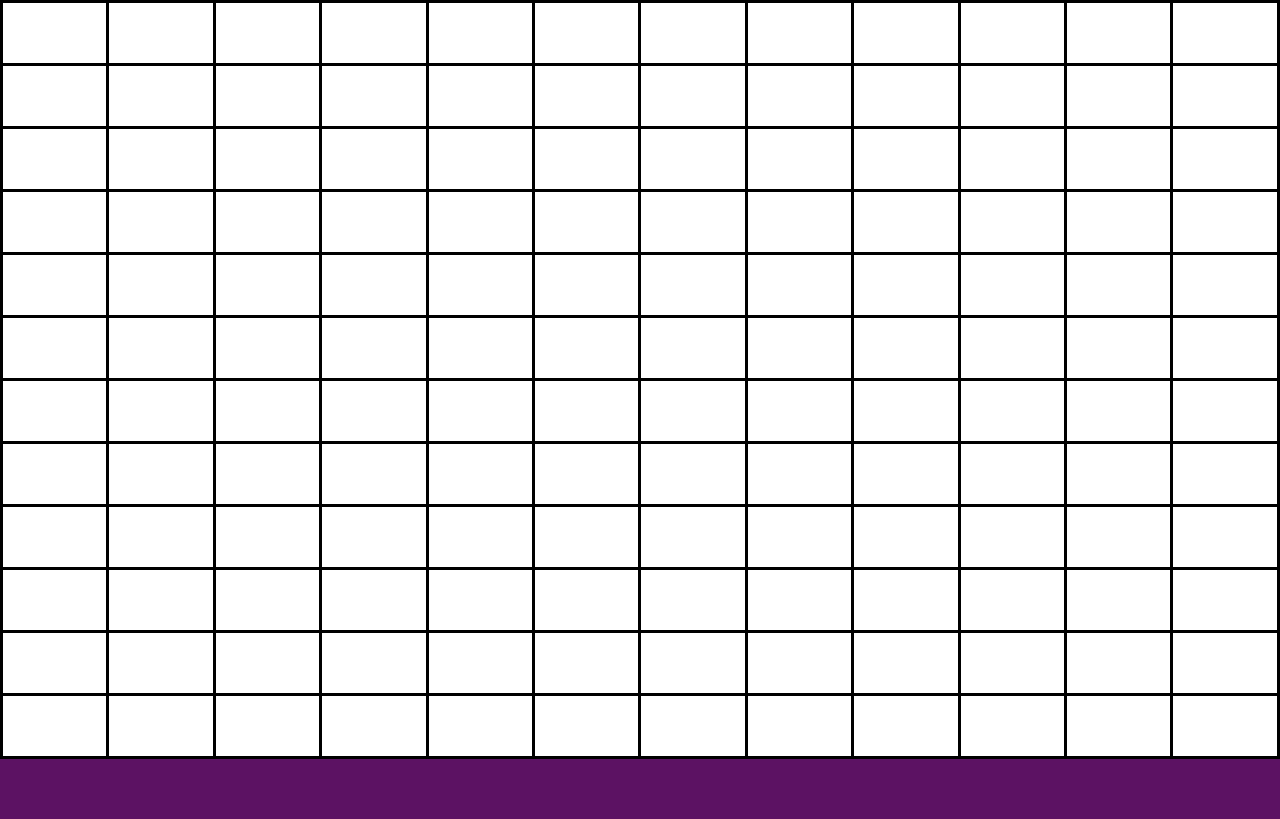
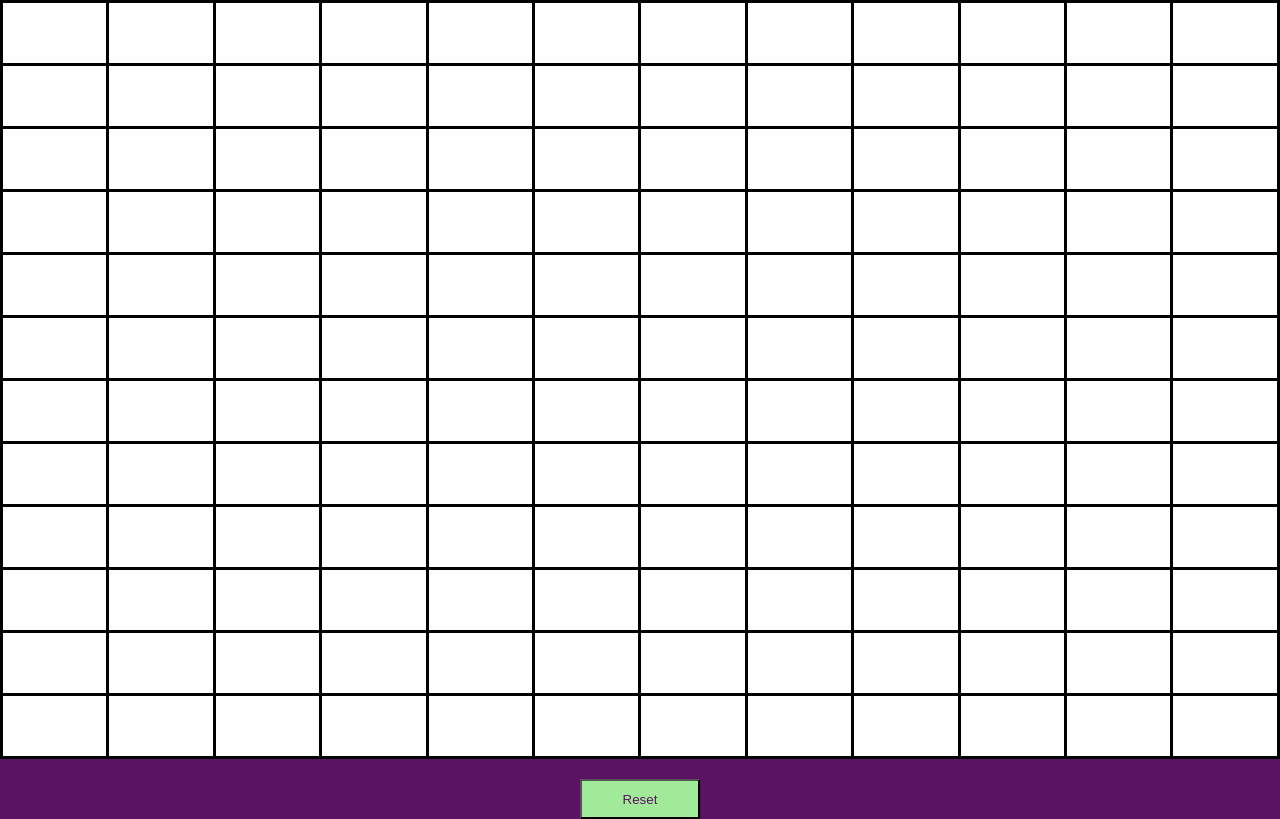
Before and after one commit to MMeskhi/lesson-21, a plain HTML site: page index.html in a window 1280 px wide. Drawn offline with Linux system fonts and the light colour scheme.

Commit message:
add Reset button

```diff
--- a/index.html
+++ b/index.html
@@ -183,6 +183,11 @@
         </tbody>
     </table>
 
+    <div class="btn">
+        <button id="btn">Reset</button>
+    </div>
+
+
     <script src="src/js/app.js"></script>
 </body>
 
--- a/src/css/style.css
+++ b/src/css/style.css
@@ -23,6 +23,24 @@ td {
     padding: 30px;
 }
 
+.btn {
+    display: flex;
+    justify-content: center;
+    margin-top: 20px;
+}
+
+button {
+    height: 40px;
+    width: 120px;
+    background-color: #a0ea99;
+    color: #5c1263;
+    cursor: pointer;
+}
+
+button:hover {
+    background-color: #a0ea99d7;
+}
+
 @media screen and (max-width: 767px) {
     .tb {
         width: auto !important;
--- a/src/js/app.js
+++ b/src/js/app.js
@@ -75,4 +75,11 @@ for (let i = 0; i < cell.length; i++) {
     element.style.backgroundColor = myColor;
     console.log("clicked cell");
   });
+
+  let btn = document.getElementById("btn");
+
+  btn.addEventListener("click", () => {
+    element.style.backgroundColor = "";
+    console.log("Reset");
+  });
 }
```
